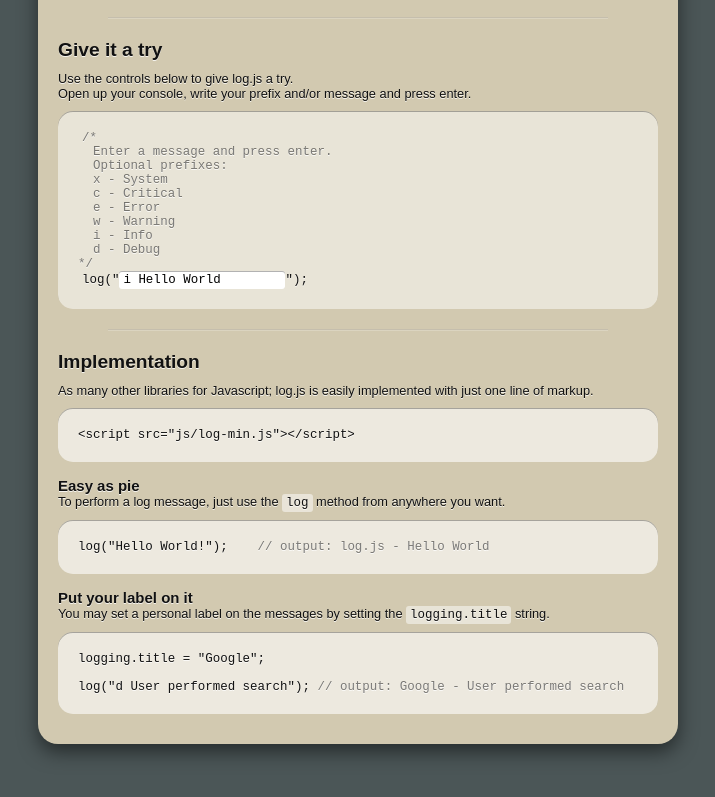
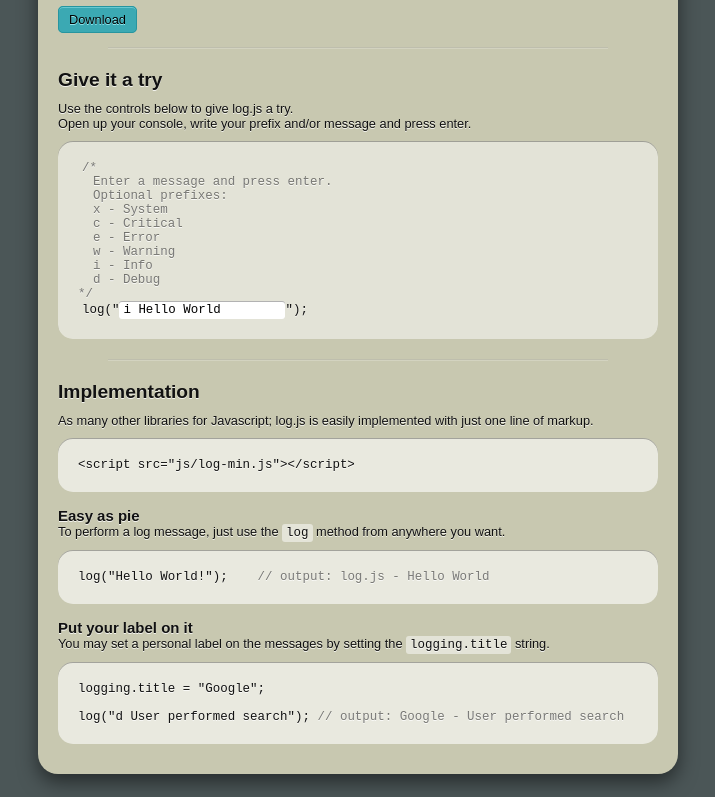
Before and after one commit to carlcalderon/log.js, a plain HTML site: page index.html in a window 1280 px wide. Shown: the part 157-954 px from the top of the page, without its empty margins (282-997 px from the left). Drawn offline with nearby package versions, Linux system fonts and the light colour scheme.

Commit message:
added download link to pages

```diff
--- a/css/master.css
+++ b/css/master.css
@@ -10,12 +10,23 @@ body
 	width: 600px;
 	height: auto;
 	margin: 50px auto;
-	background: rgb(210,201,176);
+	background: rgb(200,200,176);
 	box-shadow: 0 8px 19px rgba(0,0,0,0.5);
 	border-radius: 20px;
 	font: normal normal normal 0.8em Arial, sans-serif;
 	color: #111;
 	text-shadow: 0px 1px 0px rgba(255,255,255,0.8);
+}
+#content a.button
+{
+	color: rgba(0,0,0,1);
+	text-decoration: none;
+	border-radius:5px;
+	background: rgb(59,169,179);
+	padding: 5px 10px;
+	text-shadow: 0px 1px 0px rgba(151,233,240,1.0);
+	box-shadow:inset 0px 1px 0px rgba(151,233,240,0.5);
+	border: 1px solid rgb(39,149,159);
 }
  #content > h1
  {
```
Also changed, not shown: index.html (+1 -0 lines).
